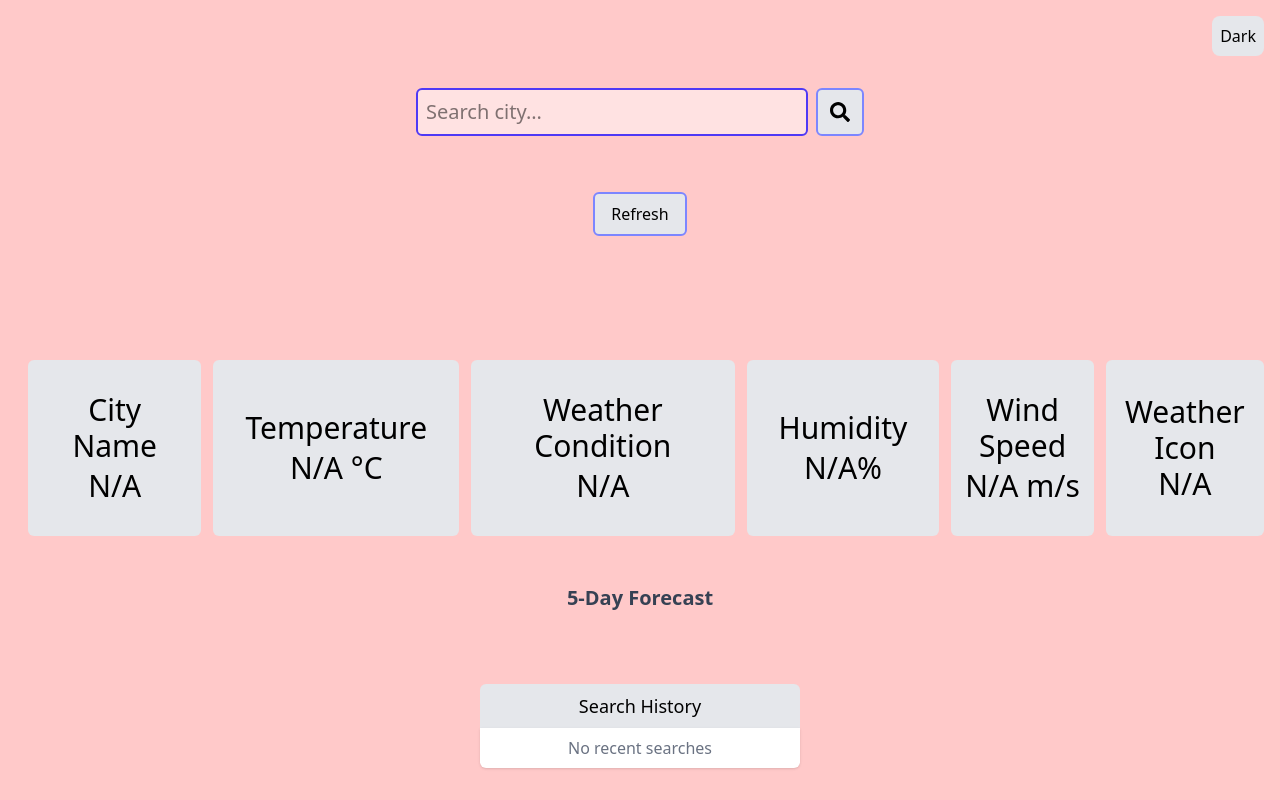
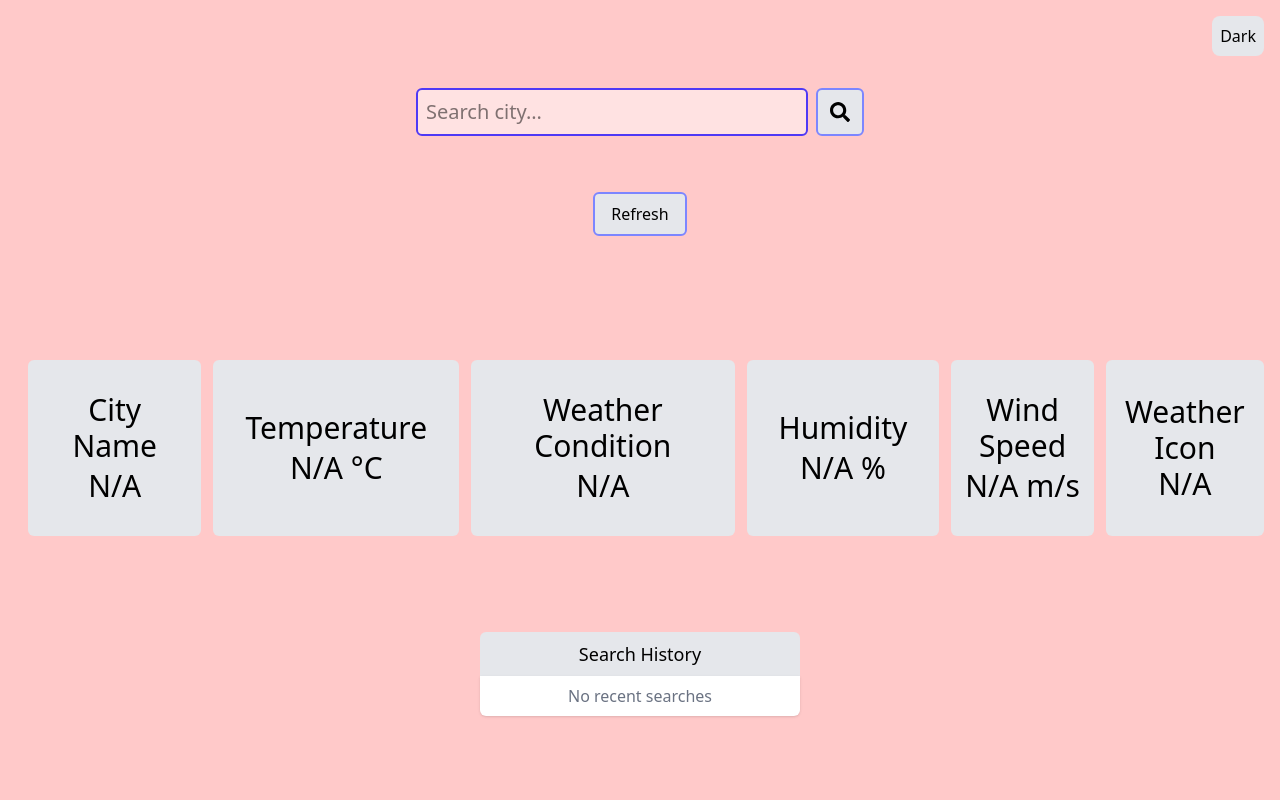
Before and after one commit to Jaswant10041/weather-zynetic, a React (Vite) app: page / in a window 1280 px wide. Built offline with nearby package versions, Linux system fonts and the light colour scheme.

Commit message:
latest19

```diff
--- a/index.html
+++ b/index.html
@@ -7,7 +7,7 @@
 
     <title>Vite + React</title>
   </head>
-  <body style="background-color: var(--color-red-200);">
+  <body>
     <div id="root"></div>
     <script type="module" src="/src/main.jsx"></script>
   </body>
--- a/src/Components/Weather.jsx
+++ b/src/Components/Weather.jsx
@@ -61,7 +61,7 @@ const Weather = () => {
       setError("Please enter a city name");
       return;
     }
-
+    setCity(cityName);
     setIsLoading(true);
     setError("");
 
@@ -69,8 +69,6 @@ const Weather = () => {
       await fetchWeatherDetails(cityName);
       const forecastData = await fetchForecast(cityName);
       setForecast(forecastData);
-
-
     } catch (error) {
       console.error("Search error:", error);
       setError(
@@ -103,7 +101,9 @@ const Weather = () => {
         cityWeatherCondition: data.weather[0].main,
         cityWeatherIcon: data.weather[0].icon,
       });
-      if (history.length < 6) {
+      if (weatherData.cityName === "N/A") {
+        //do nothing
+      } else if (history.length < 6) {
         setHistory((prev) => [weatherData.cityName, ...prev]);
       } else {
         history.remove(history[history.length - 1]);
@@ -116,12 +116,7 @@ const Weather = () => {
   };
 
   return (
-    <div
-      className={`min-h-screen min-w-screen transition-colors duration-300 ${
-        darkMode ? "dark bg-gray-900" : "bg-red-200"
-      }`}
-    >
-      {/* Header with dark mode toggle */}
+    <div className={`min-h-screen w-full fixed inset-0 overflow-y-auto ${darkMode ? "bg-gray-900" : "bg-red-200"}`}>
       <header className="flex justify-end p-4">
         <button
           onClick={() => setDarkMode(!darkMode)}
@@ -185,9 +180,14 @@ const Weather = () => {
             </div>
 
             <div className="mb-12">
-              <h2 className="text-xl font-bold mb-6 text-center text-gray-700 dark:text-white">
-                5-Day Forecast
-              </h2>
+              {weatherData.cityName === "N/A" ? (
+                ""
+              ) : (
+                <h2 className="text-xl font-bold mb-6 text-center text-gray-700 dark:text-white">
+                  5-Day Forecast
+                </h2>
+              )}
+
               <div className="grid grid-cols-1 sm:grid-cols-2 md:grid-cols-3 lg:grid-cols-5 gap-4">
                 {forecast.map((day) => (
                   <div
@@ -231,7 +231,7 @@ const Weather = () => {
                       onClick={() => handleSearch(item)}
                       className="p-2 text-center cursor-pointer hover:bg-gray-100 dark:hover:bg-gray-700 border-b border-gray-100 dark:border-gray-700"
                     >
-                    <div className="text-white">{item}</div>
+                      <div className="text-white">{item}</div>
                     </li>
                   ))
                 )}
--- a/src/Components/WeatherDetails.jsx
+++ b/src/Components/WeatherDetails.jsx
@@ -19,7 +19,7 @@ const WeatherDetails = (props) => {
         </div>
         <div className="flex flex-col p-2 sm:p-8 bg-gray-200 mx-auto rounded-md justify-center ml-3 mt-1 dark:bg-gray-700 dark:text-white">
           <label className="dark:text-gray-300">Humidity</label>
-          <p className="pt-1">{weatherData?.cityHumidity}%</p>
+          <p className="pt-1">{weatherData?.cityHumidity} %</p>
         </div>
         <div className="flex flex-col p-2 bg-gray-200 mx-auto rounded-md justify-center ml-3 mt-1 dark:bg-gray-700 dark:text-white">
           <label className="dark:text-gray-300">Wind Speed</label>
```
